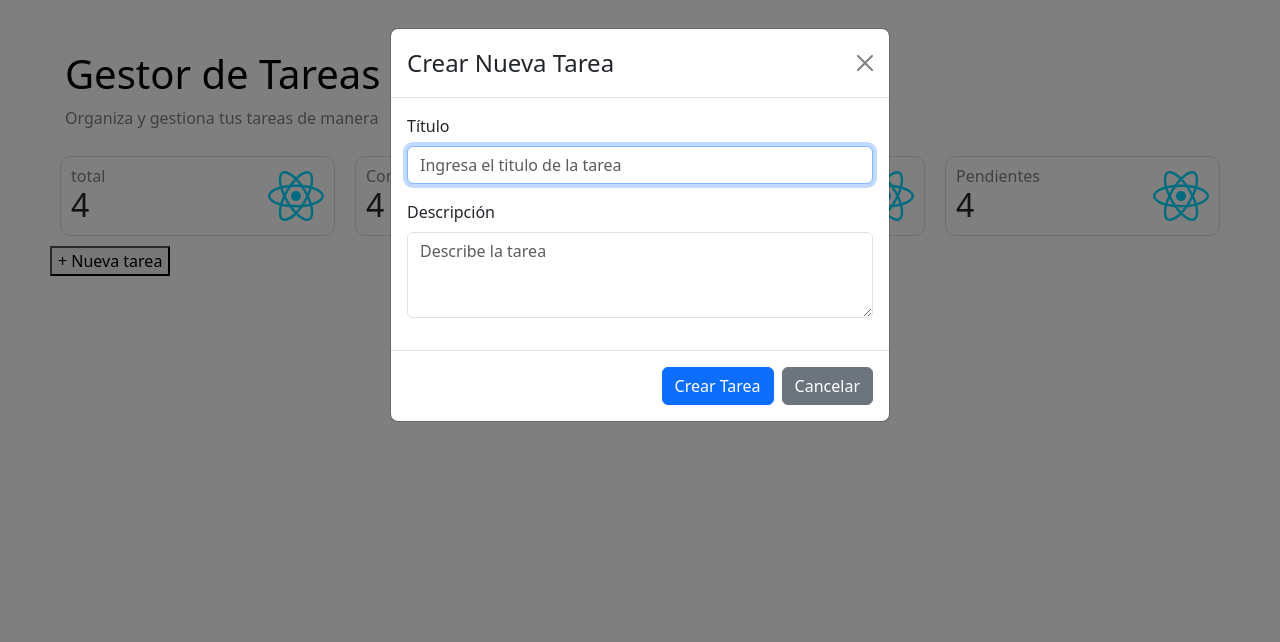
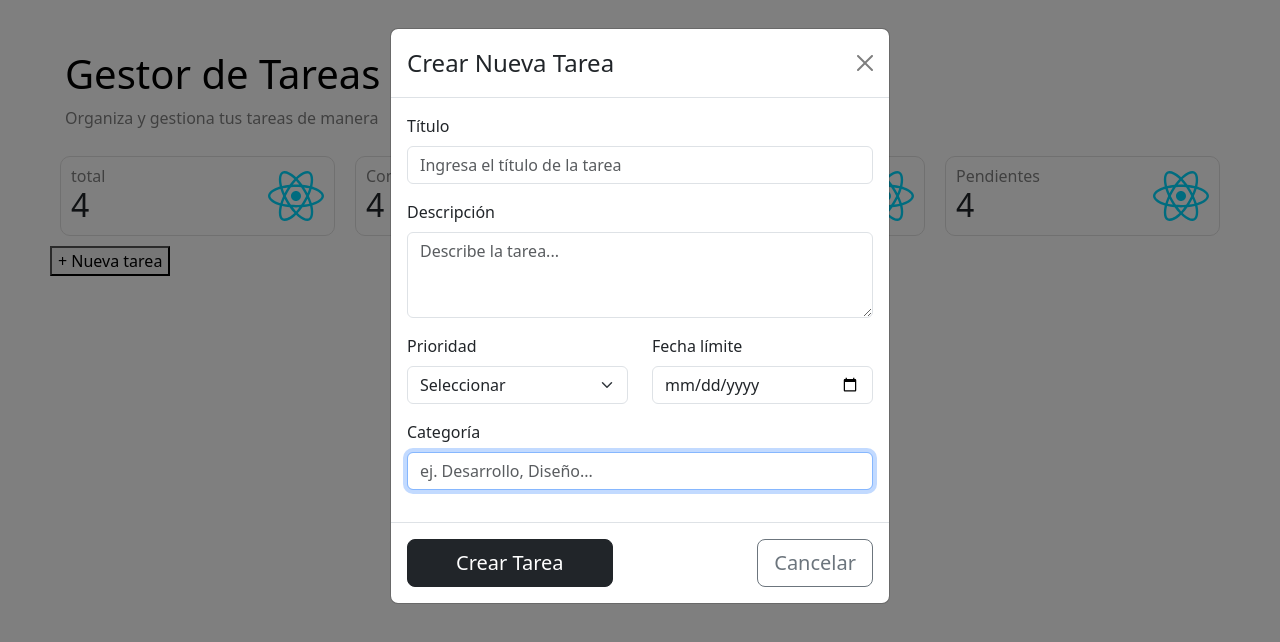
Before and after one commit to fermumu/GestorTareas, a React (Vite) app: page / in a window 1280 px wide. Both pictures are taken after a click on the button "+ Nueva tarea". Shown: the top 642 px of the page. Built offline with nearby package versions, Linux system fonts and the light colour scheme.

Commit message:
button modal

```diff
--- a/src/components/ModalTask.jsx
+++ b/src/components/ModalTask.jsx
@@ -6,7 +6,9 @@ import Modal from 'react-bootstrap/Modal';
 const ModalTask = ({ showModal, setShowModal }) => {
 
     const [infoTitle, setInfoTitle] = useState();
-    const [infoDescription, setInfoDescription ]= useState();
+    const [infoDescription, setInfoDescription] = useState();
+    const [prioridad, setPrioridad] = useState();
+    const [fechaLimite, setFechaLimite] = useState();
 
 
     if (!showModal) return null;
@@ -19,15 +21,15 @@ const ModalTask = ({ showModal, setShowModal }) => {
 
     };
 
-    const handleCreateTask = ()=>{
-        if(infoTitle != ''){
+    const handleCreateTask = () => {
+        if (infoTitle != '') {
             console.log(infoTitle);
             console.log(infoDescription);
             setInfoTitle('');
             setInfoDescription('');
 
             handleClose();
-        }else{
+        } else {
             console.log('El titulo no puede estar vacio');
         }
     }
@@ -44,7 +46,7 @@ const ModalTask = ({ showModal, setShowModal }) => {
                             <Form.Label>Título</Form.Label>
                             <Form.Control
                                 type="text"
-                                placeholder="Ingresa el titulo de la tarea"
+                                placeholder="Ingresa el título de la tarea"
                                 autoFocus
                                 value={infoTitle}
                                 onChange={e => setInfoTitle(e.target.value)}
@@ -58,18 +60,47 @@ const ModalTask = ({ showModal, setShowModal }) => {
                             <Form.Control
                                 as="textarea"
                                 rows={3}
-                                placeholder='Describe la tarea'
+                                placeholder='Describe la tarea...'
                                 value={infoDescription}
                                 onChange={e => setInfoDescription(e.target.value)}
                             />
                         </Form.Group>
+                        <div className='row'>
+                            <Form.Group className="mb-3 col-md-6" >
+                                <Form.Label>Prioridad</Form.Label>
+                                <Form.Select>
+                                    <option value="seleccionar">Seleccionar</option>
+                                    <option value="alta">Alta</option>
+                                    <option value="media">Media</option>
+                                    <option value="baja">baja</option>
+                                </Form.Select>
+
+                            </Form.Group>
+                            <Form.Group className="mb-3 col-md-6">
+                                <Form.Label>Fecha límite</Form.Label>
+                                <Form.Control type="date" >
+
+                                </Form.Control>
+                            </Form.Group>
+                        </div>
+
+                        <Form.Group className="mb-3" controlId="exampleForm.ControlInput1">
+                            <Form.Label>Categoría</Form.Label>
+                            <Form.Control
+                                type="text"
+                                placeholder="ej. Desarrollo, Diseño..."
+                                autoFocus
+                                value={infoTitle}
+                                onChange={e => setInfoTitle(e.target.value)}
+                            />
+                        </Form.Group>
                     </Form>
                 </Modal.Body>
-                <Modal.Footer>
-                    <Button variant="primary" onClick={handleCreateTask}>
+                <Modal.Footer className='d-flex justify-content-between'>
+                    <Button className='btn-lg px-5' variant="dark" onClick={handleCreateTask}>
                         Crear Tarea
                     </Button>
-                    <Button variant="secondary" onClick={handleClose}>
+                    <Button className='btn-lg' variant="outline-secondary" onClick={handleClose}>
                         Cancelar
                     </Button>
                 </Modal.Footer>
```
